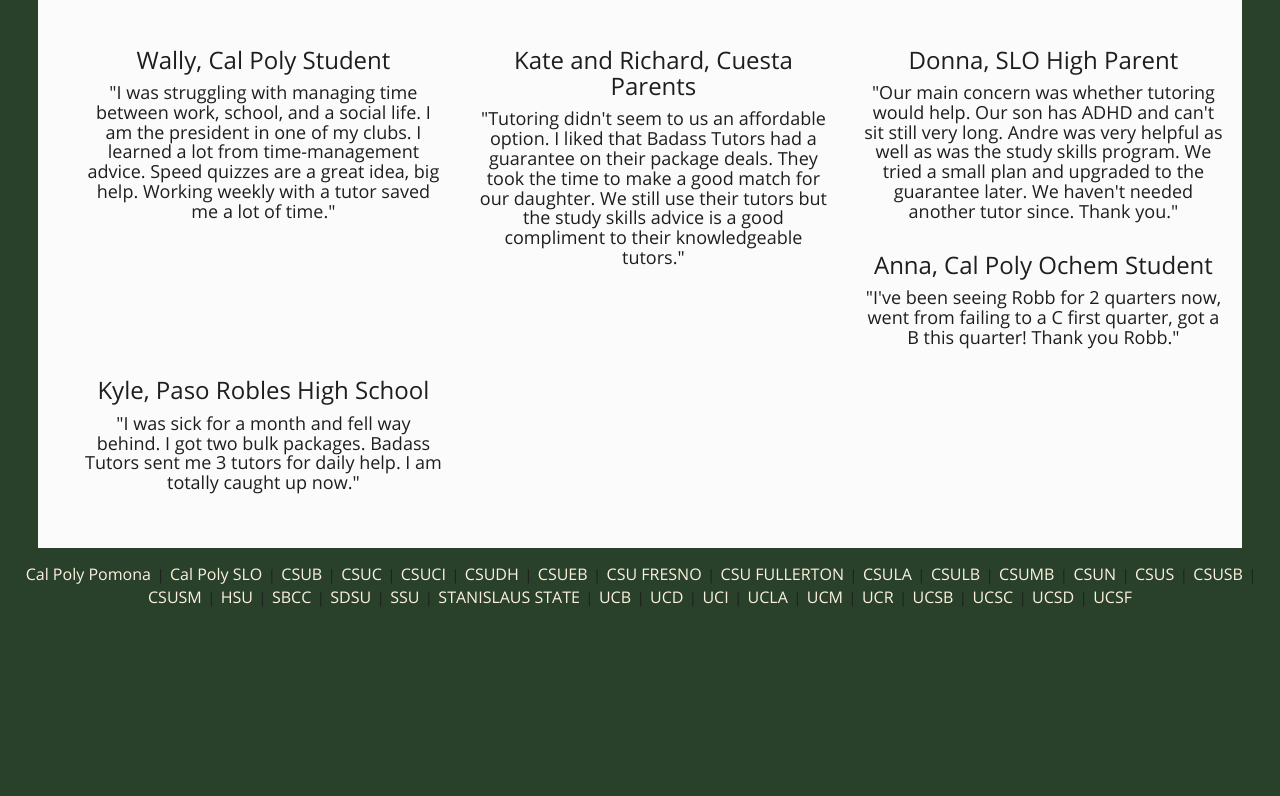
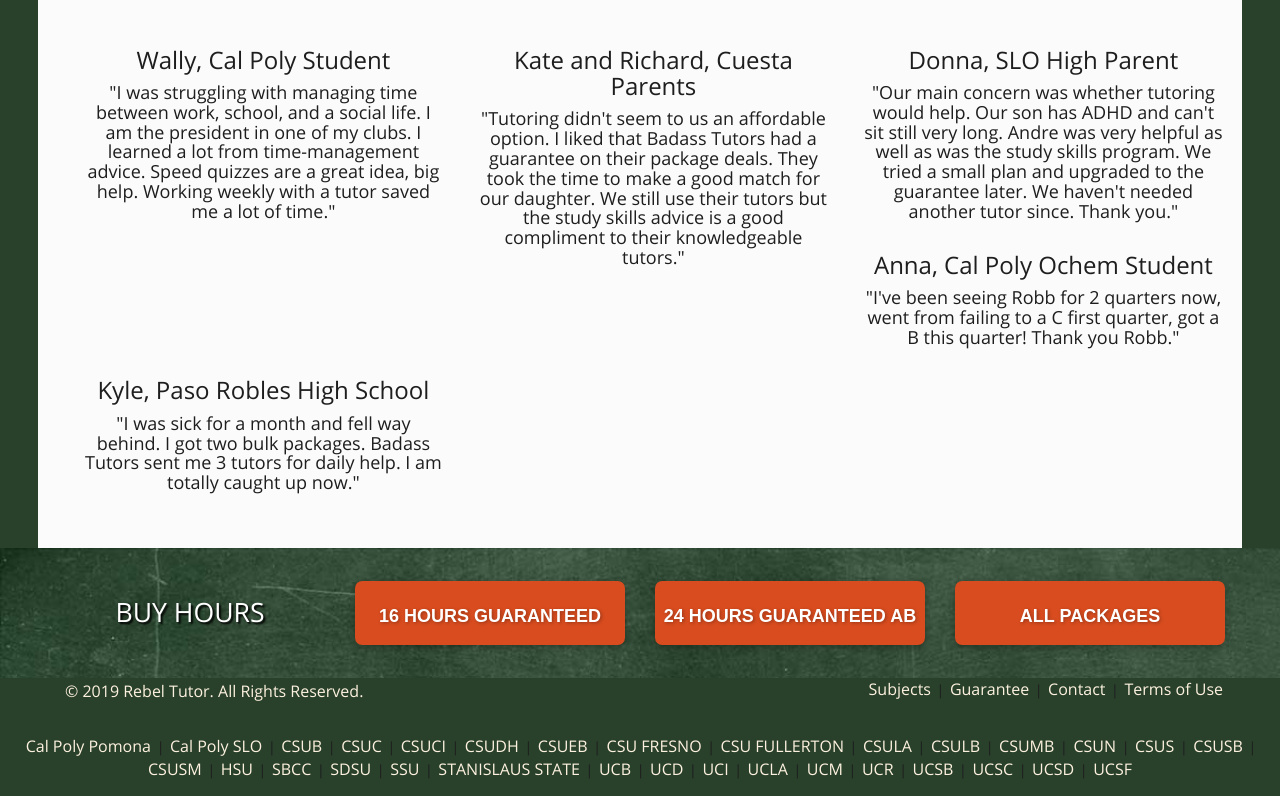
Before and after one commit to badassrobb/rebeltutors, a website: page views/reviews.html in a window 1280 px wide. Shown: the part 497-1293 px from the top of the page. Before the commit the page ends 1121 px from the top, so only its background shows below. Drawn offline with nearby package versions, Linux system fonts and the light colour scheme; files that its build step writes are made by us from their sources; no server answers; files whose address does not match are found by name.

Commit message:
attempting upload again

```diff
--- a/views/reviews.html
+++ b/views/reviews.html
@@ -113,8 +113,31 @@
         </div>
     </section>
 
-
-
+    <!-- Buy hours and Footer -->
+    <section id="footer">
+      <div class="row text-center center-block buy-hours vcenter-md footer-row">
+        <div class="col-md-3">
+          <a class="buy-hours-font text-center"  href="/buy"> BUY HOURS </a>
+        </div>
+        <div class="col-md-3 footer-col-stack-padding">
+          <button type="button" class="btn btn-danger btn-lg btn-bad btn-block" ng-click="buyHours('6')">16 HOURS GUARANTEED ABC</button>
+        </div>
+        <div class="col-md-3 footer-col-stack-padding">
+          <button type="button" class="btn btn-danger btn-lg btn-bad btn-block" ng-click="buyHours('7')">24 HOURS GUARANTEED AB</button>
+        </div>
+        <div class="col-md-3 footer-col-stack-padding">
+          <a type="button" href="/buy" class="btn btn-danger btn-lg btn-bad btn-block">ALL PACKAGES</a>
+        </div>
+      </div>
+      <div class="container green-background">
+        <div class="row row-thin footer-row footer-copyright">
+          <div class="col-sm-6 moble-footer">
+            <p class="copyright mobile-no-padding">&copy 2019 Rebel Tutor. All Rights Reserved.</p>
+          </div>
+          <div class="col-sm-6 text-right moble-footer mobile-padding">
+              <a href="/subjects" class="footer-link">Subjects</a> | <a href="/guarantee" class="footer-link">Guarantee</a> | <a href="/contact" class="footer-link">Contact</a> | <a href="/tos" class="footer-link">Terms of Use</a>
+          </div>
+        </div>
         <!-- Schools -->
         <div class="row ">
           <div class="col-sm-12 text-center">
```
